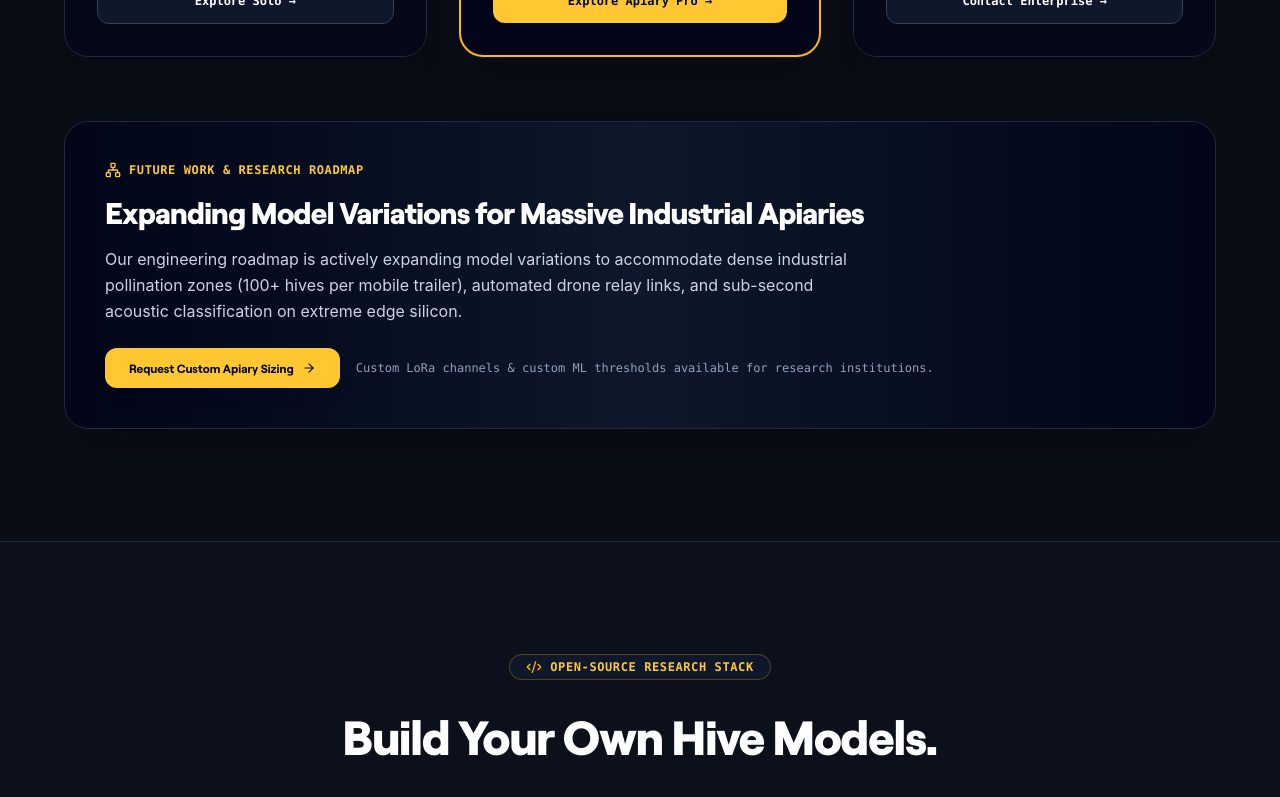
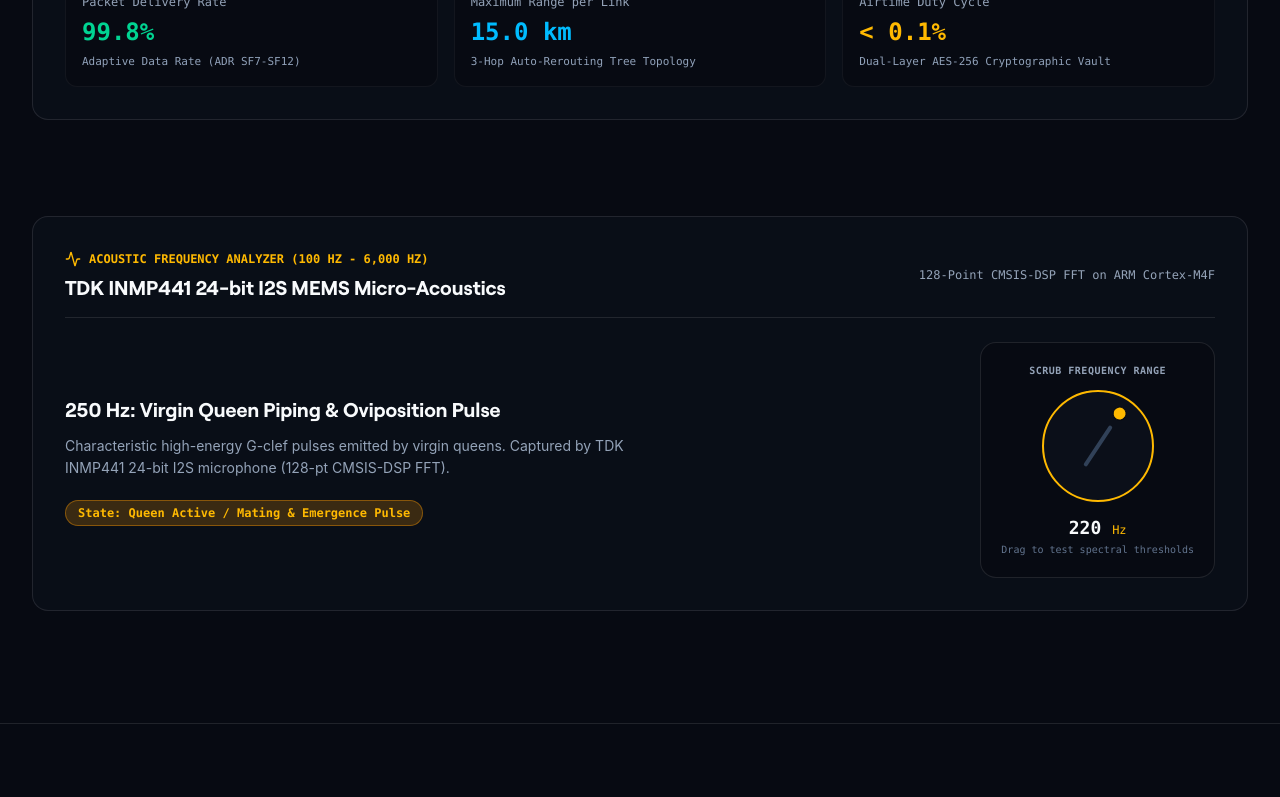
Before and after one commit to atharveeee-netizen/beevil-knievel, a Next.js app in the folder frontend/: page / in a window 1280 px wide. Shown: the part 5960-6757 px from the top of the page. Built offline with nearby package versions, Linux system fonts and the light colour scheme; a web font is replaced by a local one.

Commit message:
refactor: streamline to surgical zero-slop professional product narrative and motion engine

```diff
--- a/frontend/package.json
+++ b/frontend/package.json
@@ -39,6 +39,7 @@
     "class-variance-authority": "^0.7.1",
     "clsx": "^2.1.1",
     "lucide-react": "^1.6.0",
+    "motion": "^13.1.1",
     "next": "16.3.0",
     "react": "19.2.4",
     "react-dom": "19.2.4",
--- a/frontend/src/app/page.tsx
+++ b/frontend/src/app/page.tsx
@@ -3,61 +3,37 @@
 import React from "react";
 import { Navbar } from "@/components/Navbar";
 import { HeroSection } from "@/components/HeroSection";
+import { HorizontalScrollGallery } from "@/components/HorizontalScrollGallery";
 import { SystemSection } from "@/components/SystemSection";
 import { EdgeAISection } from "@/components/EdgeAISection";
-import { CatalogSection } from "@/components/CatalogSection";
-import { DeveloperSection } from "@/components/DeveloperSection";
-import { EducationSection } from "@/components/EducationSection";
-import { OrderAccessoriesSection } from "@/components/OrderAccessoriesSection";
 import { SpecsSection } from "@/components/SpecsSection";
-import { GallerySection } from "@/components/GallerySection";
-import { MissionSection } from "@/components/MissionSection";
-import { NewsletterAndHelpSection } from "@/components/NewsletterAndHelpSection";
 import { Footer } from "@/components/Footer";
 
 export default function Home() {
   return (
     <div className="min-h-screen flex flex-col bg-[#070a12] text-[#f8fafc]">
-      {/* Top Sticky Navbar with Universal Search */}
+      {/* 1. Precision 48px Header with Live LoRa Link Status */}
       <Navbar />
 
-      {/* Main Page Sections */}
+      {/* Main Streamlined Narrative */}
       <main className="flex-grow">
-        {/* 1. Hero Section with Live Telemetry & Bento Grid */}
+        {/* 2. Command Telemetry Hero & 16-Col Bento HUD */}
         <HeroSection />
 
-        {/* 2. Hardware Architecture & Sensor Suite */}
+        {/* 3. Sticky 300vh Horizontal Parallax Hardware Stream (Powered by Motion) */}
+        <HorizontalScrollGallery />
+
+        {/* 4. Exploded 3-Tier Hardware Architecture & Pinouts */}
         <SystemSection />
 
-        {/* 3. Edge AI Intelligence & 8 Diagnostic Models */}
+        {/* 5. Dual-Tier Edge AI & 8 Diagnostic Neural Classifiers */}
         <EdgeAISection />
 
-        {/* 4. Model Variations by Hive Count (Catalog) */}
-        <CatalogSection />
-
-        {/* 5. Open Apiculture SDK & HiveOS App */}
-        <DeveloperSection />
-
-        {/* 6. University Research & Education Program */}
-        <EducationSection />
-
-        {/* 7. Hardware Packages & Antmicro CM4 Gateway */}
-        <OrderAccessoriesSection />
-
-        {/* 8. Master Hardware & Software Specifications */}
+        {/* 6. Engineering Specifications & Traceable Carbon Data Table */}
         <SpecsSection />
-
-        {/* 9. Hardware Gallery */}
-        <GallerySection />
-
-        {/* 10. Consolidated Mission & Marcus Varro 2,000-Year Heritage */}
-        <MissionSection />
-
-        {/* 11. Research Newsletter & Support Portal */}
-        <NewsletterAndHelpSection />
       </main>
 
-      {/* Site Footer */}
+      {/* 7. IBM Carbon Enterprise Footer */}
       <Footer />
     </div>
   );
```
Also changed, not shown: 1 other file (tests, documents, lock files or other folders).
